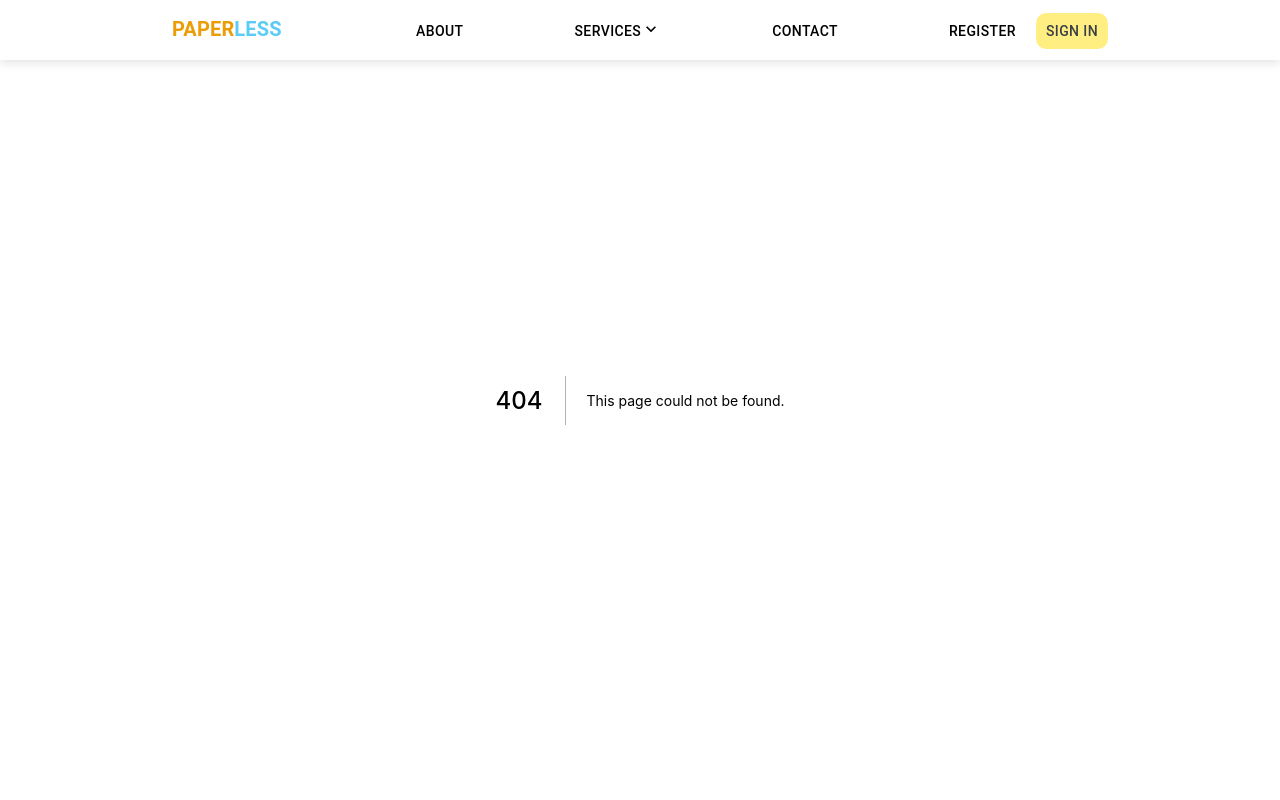
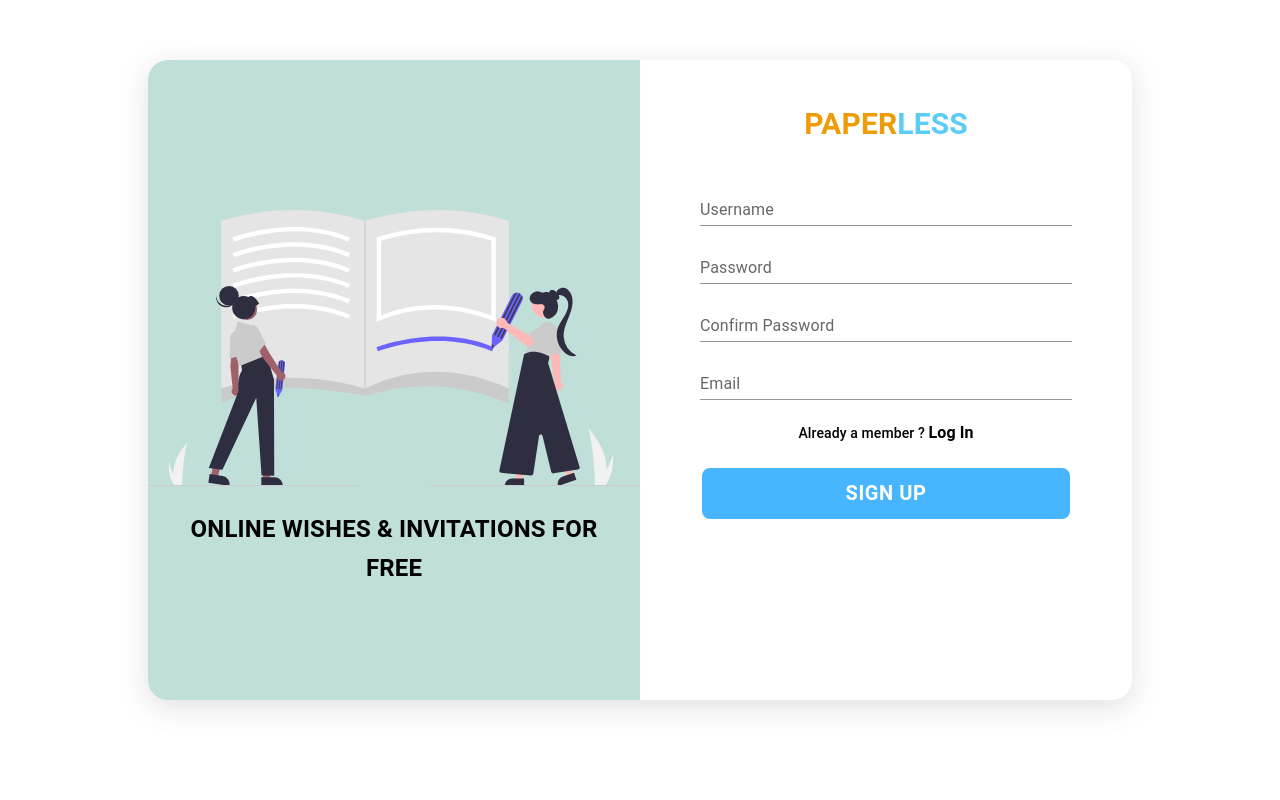
Before and after one commit to ffaann02/paperless, a Next.js app: page /register in a window 1280 px wide. Before the commit this address had no page. Shown: the top 800 px of the page. Built offline with nearby package versions, Linux system fonts and the light colour scheme.

Commit message:
create and style register page

```diff
--- a/components/Services.js
+++ b/components/Services.js
@@ -103,7 +103,7 @@ export default function Services() {
                 </Grid>
                 <Grid item lg={4} md={4} sm={6} xs={12} sx={{padding:{lg:"10px 7px",md:"10px 7px",sm:"10px 7px",xs:"0 40px"},height:{lg:"100%",md:"100%",sm:"300px",xs:"280px"}}}>
                 <ServiceBox>
-                        <img src="https://cdn-icons.flaticon.com/png/512/1365/premium/1365358.png?token=exp=1656429553~hmac=387bc068c61fd040634670bb6c691519" className={classes.serviceIcon}/>
+                        <img src="https://cdn-icons-png.flaticon.com/512/1067/1067447.png" className={classes.serviceIcon}/>
                         <Typography variant="h6" sx={{fontWeight:"600",fontSize:"24px"}}>Review</Typography>
                         <Typography variant="h6" sx={{fontSize:"14px"}}>Let people comment your profile and work</Typography>
                         <Typography variant="h6" sx={{marginTop:'10px'}}>Coming soon...</Typography>
--- a/pages/_app.js
+++ b/pages/_app.js
@@ -2,12 +2,13 @@ import { Fragment } from 'react'
 import Footer from '../components/Footer'
 import Navbar from '../components/Navbar'
 import '../styles/globals.css'
-
+import { useRouter } from 'next/router'
 function MyApp({ Component, pageProps }) {
+  const router = useRouter();
   return <Fragment>
-    <Navbar/>
+    {router.pathname === ("/login") || router.pathname ===("/register") ? false : true && <Navbar/>}
     <Component {...pageProps} />
-    <Footer/>
+    {router.pathname === ("/login") || router.pathname ===("/register") ? false : true && <Footer/>}
   </Fragment>
 }
 
--- /dev/null
+++ b/pages/register.js
@@ -0,0 +1,89 @@
+import { Box, Grid, Typography, styled,Button, TextField } from "@mui/material";
+import { makeStyles } from '@mui/styles'
+const useStyles = makeStyles({
+    bannerImg: {
+        width: "100%",
+        height: "100%",
+        position: "absolute",
+        zIndex: "0"
+    },
+    postcardImg: {
+        width:"300px",
+        ['@media (max-width:900px)']:{
+            width:"240px"
+        },
+        ['@media (max-width:900px)']:{
+            width:"100%"
+        }
+    },
+    underLineHead:{
+        width:"120px",
+        border:"2px solid #FED053",
+        borderRadius:"10px",
+        backgroundColor:"#FED053",
+    },
+    bestPointIcon:{
+        width:"120px",
+        height:"120px",
+        marginTop:"20px",
+        ['@media (max-width:600px)']:{
+            padding:"10px"
+        }
+    },
+    registerBanner:{
+        width:"100%",
+        marginTop:"150px"
+    }
+}, { name: "MuiExample_Component" })
+
+
+const SubmitRegisterButton = styled(Button)(({ theme }) => ({
+    width:"100%",
+    marginTop:"20px",
+    borderRadius: "10px",
+    padding: "8px 14px",
+    border:"2px solid white",
+    fontSize:"20px",
+    backgroundColor:"#47B5FF",
+    boxShadow: "none",
+    color: "white",
+    fontWeight:"600",
+    "&:hover": {
+        backgroundColor: "#646FD4",
+        boxShadow: "none",
+    }
+}))
+
+export default function Register() {
+    const classes = useStyles();
+    return (
+        <Grid container sx={{ width: "100%",height: {lg:"80vh",md:"90vh",sm:"100%"},marginTop:"60px",textAlign:"center"}}>
+            <Grid item lg={12} sx={{padding: "calc((100vh - 984px) / 2) calc((100vw - 984px) / 2)"}}>
+                <Grid container sx={{width:"100%",height:"100%",boxShadow:"rgba(100, 100, 111, 0.2) 0px 7px 29px 0px",borderRadius:"20px"}}>
+                    <Grid item lg={6} sx={{backgroundColor:"#C0DFD9",borderRadius:"20px 0 0 20px"}}>
+                        <img src="/registerBanner.svg" className={classes.registerBanner}/>
+                        <Typography variant="h6" sx={{fontSize:"24px",fontWeight:"600",padding:"0 40px",marginTop:"20px"}}>
+                            ONLINE WISHES & INVITATIONS FOR FREE
+                        </Typography>
+                    </Grid>
+                    <Grid item lg={6} sx={{borderRadius:"0 20px 20px 0",padding:"40px 60px"}}>
+                        <Typography variant="h6" sx={{color:"white",padding:"0"}}>
+                            <Typography variant="a" sx={{color:"#EC9C04",fontSize:"30px",fontWeight:"600"}}>PAPER</Typography>
+                            <Typography variant="a" sx={{color:"#5bccf6",fontSize:"30px",fontWeight:"600"}}>LESS</Typography>
+                        </Typography>
+                        <Box sx={{width:"100%",marginTop:"20px"}}>
+                            <TextField id="username" label="Username" variant="standard" type="text" sx={{width:"100%",marginTop:"10px"}}/>
+                            <TextField id="password" label="Password" variant="standard" type="password" sx={{width:"100%",marginTop:"10px"}}/>
+                            <TextField id="confirm_password" label="Confirm Password" variant="standard" type="password" sx={{width:"100%",marginTop:"10px"}}/>
+                            <TextField id="email" label="Email" variant="standard" type="email" sx={{width:"100%",marginTop:"10px"}}/>
+                            <Typography variant="h6" sx={{fontSize:"14px",marginTop:"20px"}}>
+                                Already a member ? <Typography variant="a" sx={{fontWeight:"600",cursor:"pointer",fontSize:"16px"}}>Log In</Typography>
+                            </Typography>
+                            <SubmitRegisterButton variant="contained">SIGN UP</SubmitRegisterButton>
+                        </Box>
+                    </Grid>
+                </Grid>
+            </Grid>
+        </Grid>
+    )
+}
```
Also changed, not shown: public/registerBanner.svg (added).
